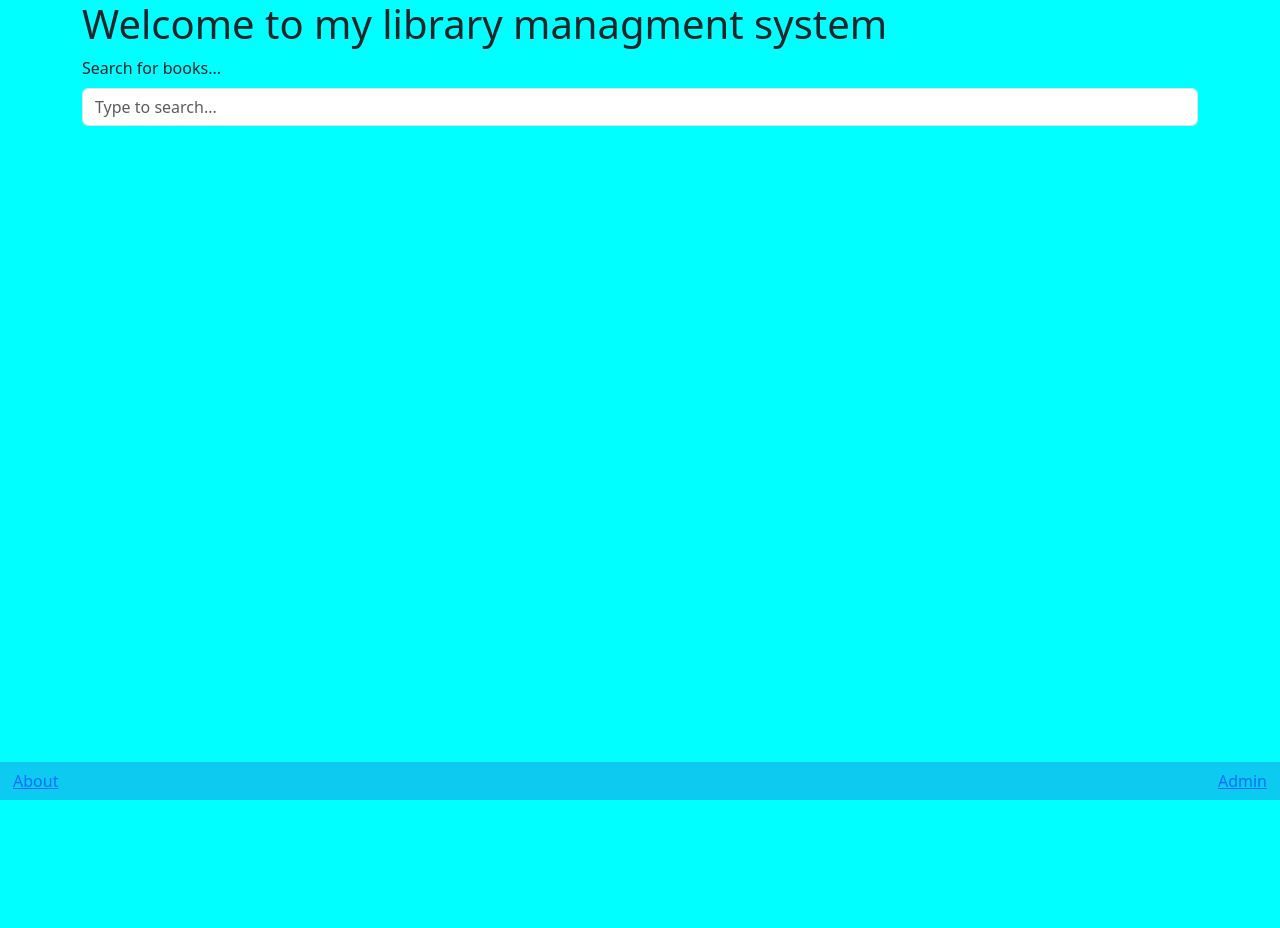
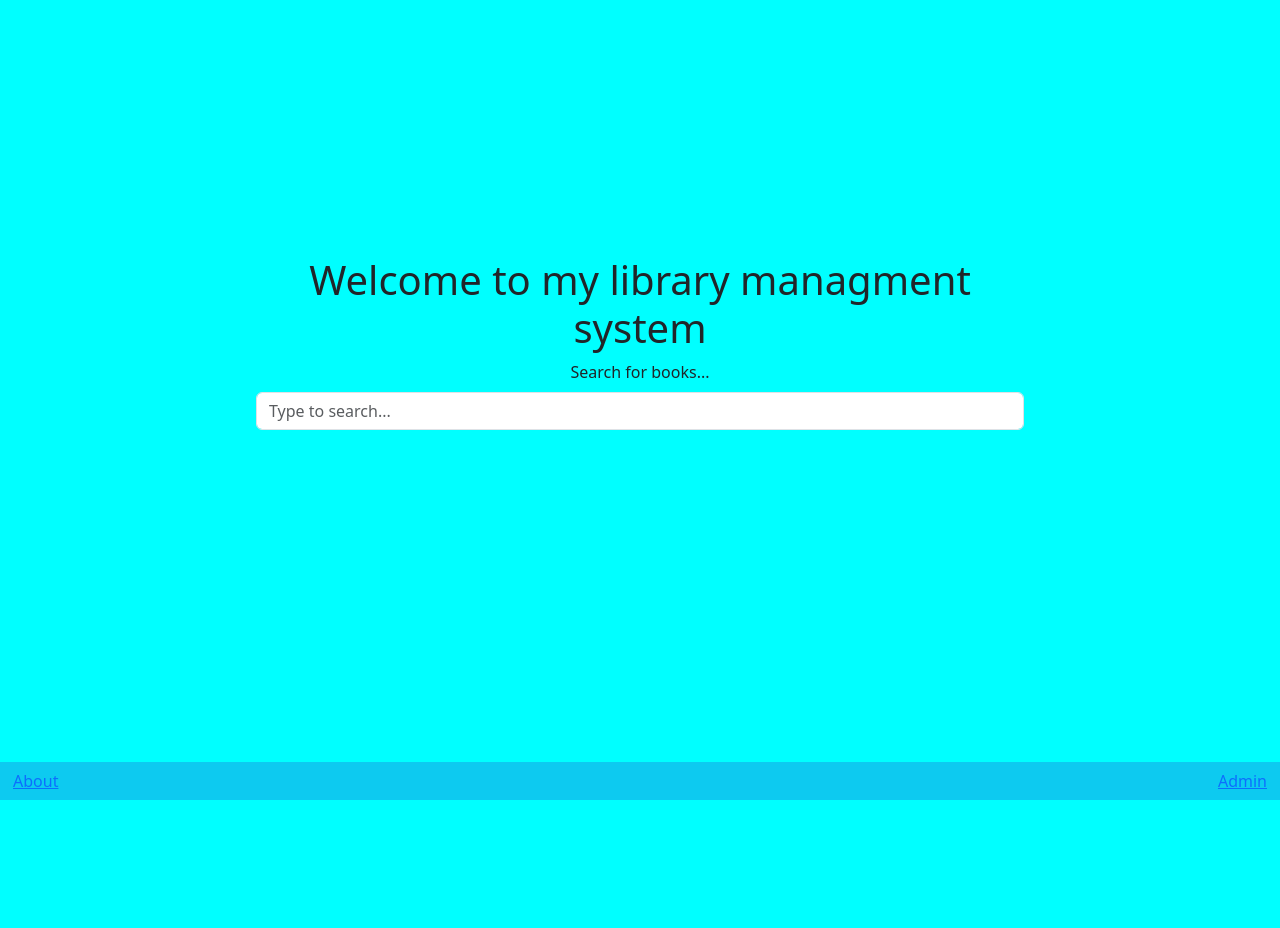
Before and after one commit to AmirMarji/Library-Management-System, a PHP site: page / in a window 1280 px wide. Before the commit the page ends 800 px from the top, so only its background shows below. Run offline with PHP 8.4, Linux system fonts and the light colour scheme.

Commit message:
css update

```diff
--- a/index.php
+++ b/index.php
@@ -17,7 +17,7 @@ if (isset($_POST['admin'])) {
     <meta name="viewport" content="width=device-width, initial-scale=1.0">
     <link href="https://cdn.jsdelivr.net/npm/bootstrap@5.3.0/dist/css/bootstrap.min.css" rel="stylesheet" integrity="sha384-9ndCyUaIbzAi2FUVXJi0CjmCapSmO7SnpJef0486qhLnuZ2cdeRhO02iuK6FUUVM" crossorigin="anonymous">
     <script src="https://cdn.jsdelivr.net/npm/bootstrap@5.3.0/dist/js/bootstrap.bundle.min.js" integrity="sha384-geWF76RCwLtnZ8qwWowPQNguL3RmwHVBC9FhGdlKrxdiJJigb/j/68SIy3Te4Bkz" crossorigin="anonymous"></script>
-
+    <link rel="stylesheet" href="style.css">
 <body style="background-color:cyan;">
     <title>index</title>
     </head>
--- /dev/null
+++ b/style.css
@@ -0,0 +1,31 @@
+
+body{
+    height: 100vh;
+    margin: 0;
+    display: flex;
+
+}
+
+.container {
+    height: 100%;
+    justify-content: center;
+    text-align: center;
+
+
+    margin: 10%;
+    padding: 10%;
+    max-width: 80%;
+
+
+  }
+
+  .welcome{
+    position: relative;
+  }
+
+
+  .search-bar{
+    position: relative;
+    margin: auto;
+    padding: auto;
+  }
```
